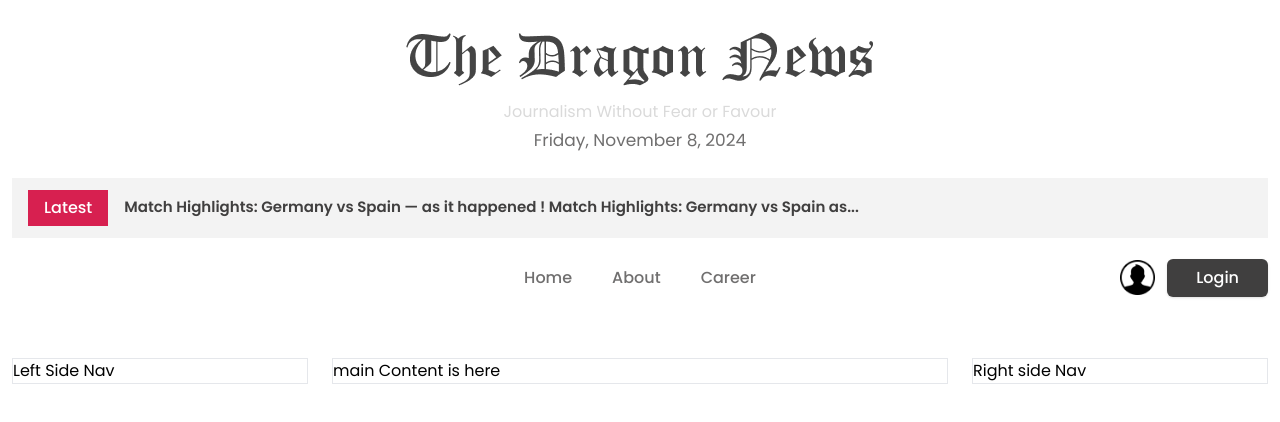
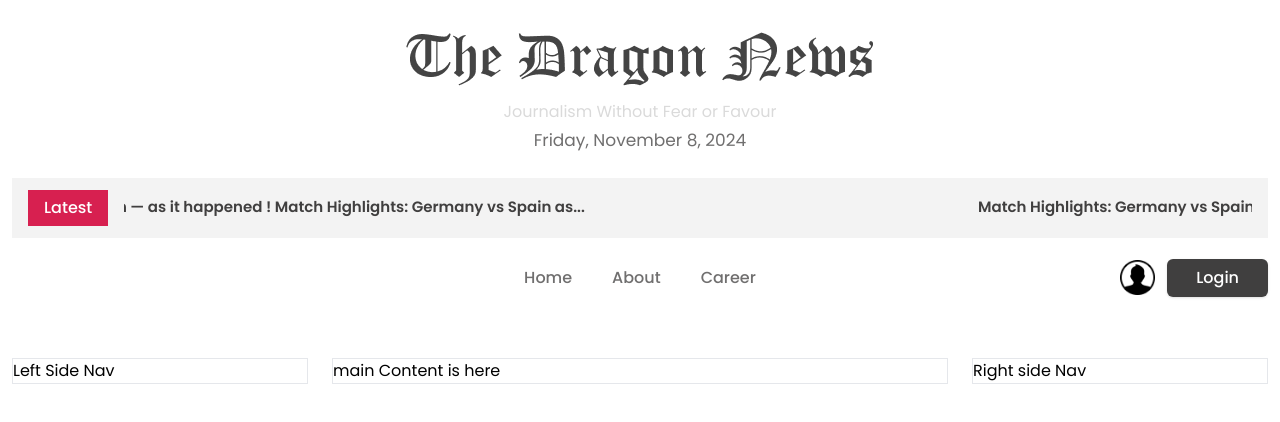
Before and after one commit to developerujjal/dragon-news, a React (Vite) app: page / in a window 1280 px wide. Shown: the top 422 px of the page. Built offline with nearby package versions, Linux system fonts and the light colour scheme.

Commit message:
added marquee

```diff
--- a/package.json
+++ b/package.json
@@ -16,6 +16,7 @@
     "moment": "^2.30.1",
     "react": "^18.3.1",
     "react-dom": "^18.3.1",
+    "react-fast-marquee": "^1.6.5",
     "react-router-dom": "^6.28.0",
     "sort-by": "^1.2.0"
   },
--- a/src/pages/HomePage.jsx
+++ b/src/pages/HomePage.jsx
@@ -2,6 +2,7 @@ import LeftSideNav from "../layouts/LeftSideNav";
 import Header from "../layouts/SharedLayout/Header";
 import NavBar from "../layouts/SharedLayout/NavBar";
 import RightSideNav from "../layouts/SharedLayout/RightSideNav";
+import Marquee from "react-fast-marquee";
 
 const HomePage = () => {
     return (
@@ -12,7 +13,10 @@ const HomePage = () => {
                     <div className="bg-[#F3F3F3]">
                         <div className="flex md:items-center gap-4 px-4 py-3">
                             <button className="bg-[#D72050] text-white px-4 py-1.5 font-medium">Latest</button>
-                            <p className="font-semibold text-[#403F3F] text-[15px]"><span>Match Highlights: Germany vs Spain — as it happened   !   Match Highlights: Germany vs Spain as...</span></p>
+                            <Marquee pauseOnHover={true}>
+                                <p className="font-semibold text-[#403F3F] cursor-pointer text-[15px]"><span>Match Highlights: Germany vs Spain — as it happened   !   Match Highlights: Germany vs Spain as...</span></p>
+                            </Marquee>
+
                         </div>
                     </div>
                     <NavBar />
```
Also changed, not shown: 2 other files (tests, documents, lock files or other folders).
